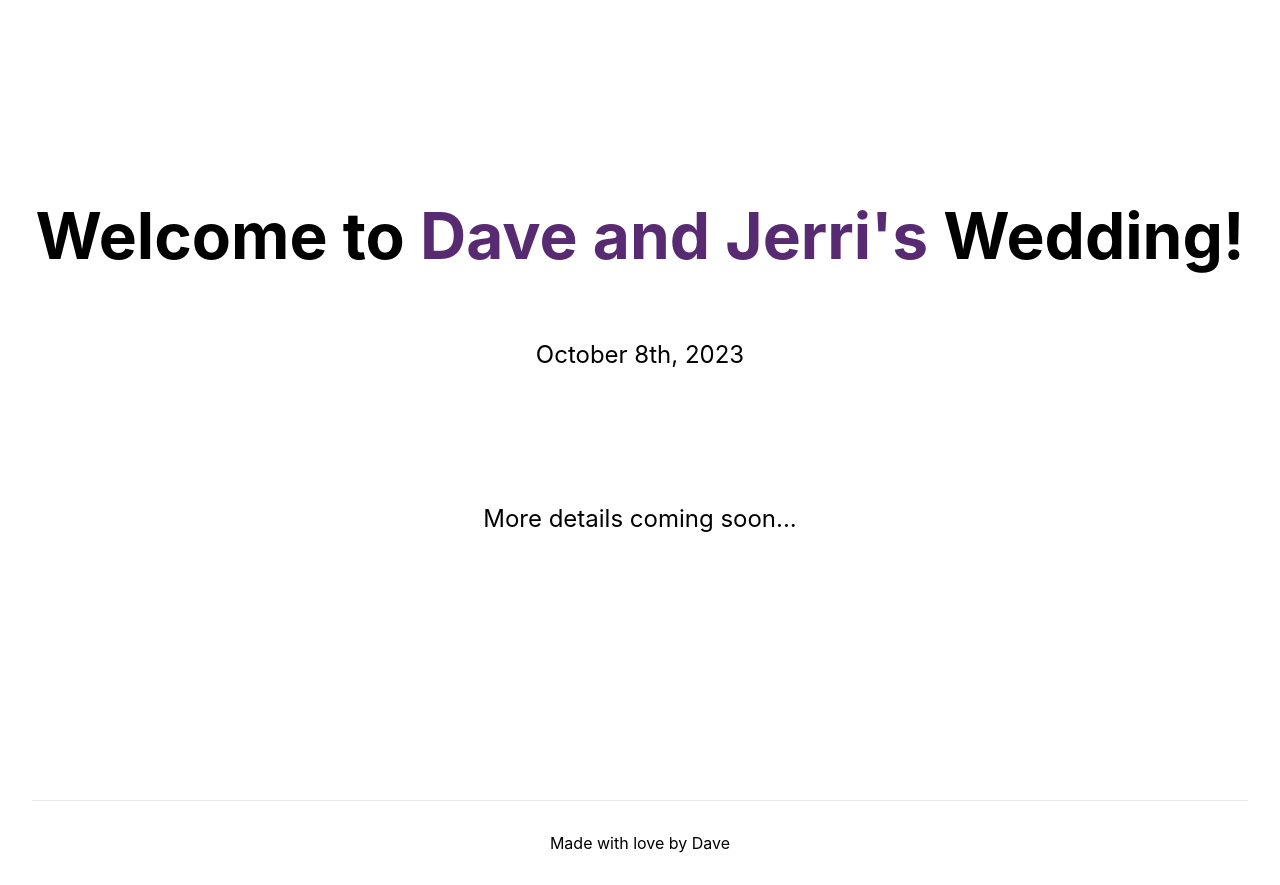
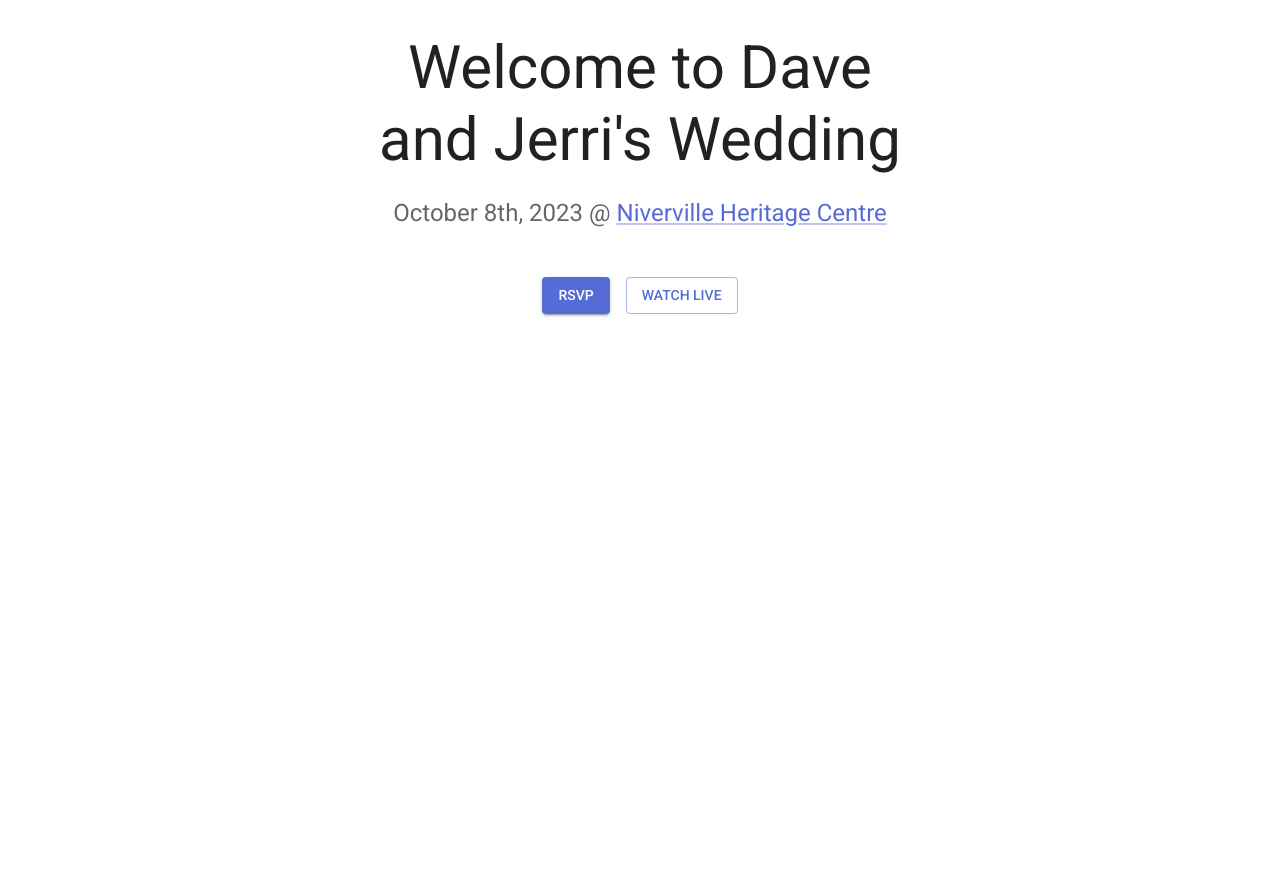
Before and after one commit to daverich204/daveandjerri.ca, a Next.js app: page / in a window 1280 px wide. After the commit the page ends 800 px from the top, so only its background shows below. Built offline with nearby package versions, Linux system fonts and the light colour scheme.

Commit message:
adding material ui and experimenting with theme
adding mui, testing out some new components

```diff
--- /dev/null
+++ b/config/createEmotionCache.tsx
@@ -0,0 +1,5 @@
+import createCache from '@emotion/cache';
+
+export default function createEmotionCache() {
+  return createCache({ key: 'css', prepend: true });
+}
--- /dev/null
+++ b/config/theme.tsx
@@ -0,0 +1,18 @@
+import { createTheme } from '@mui/material/styles';
+import { red } from '@mui/material/colors';
+
+// Create a theme instance.
+const theme = createTheme({
+  palette: {
+    primary: {
+      main: '#556cd6',
+    },
+    secondary: {
+      main: '#19857b',
+    },
+    error: {
+      main: red.A400,
+    },
+  },
+});
+export default theme;
--- a/package.json
+++ b/package.json
@@ -9,6 +9,11 @@
     "lint": "next lint"
   },
   "dependencies": {
+    "@emotion/react": "^11.10.5",
+    "@emotion/styled": "^11.10.5",
+    "@mui/icons-material": "^5.10.16",
+    "@mui/material": "^5.10.17",
+    "@next/font": "^13.0.6",
     "@types/node": "18.11.11",
     "@types/react": "18.0.26",
     "@types/react-dom": "18.0.9",
--- a/pages/_app.tsx
+++ b/pages/_app.tsx
@@ -1,6 +1,32 @@
-import '../styles/globals.css'
-import type { AppProps } from 'next/app'
+import * as React from 'react';
+import Head from 'next/head';
+import { AppProps } from 'next/app';
+import { ThemeProvider } from '@mui/material/styles';
+import CssBaseline from '@mui/material/CssBaseline';
+import { CacheProvider, EmotionCache } from '@emotion/react';
+import theme from '../src/theme';
+import createEmotionCache from '../src/createEmotionCache';
+// import '../styles/globals.css';
 
-export default function App({ Component, pageProps }: AppProps) {
-  return <Component {...pageProps} />
+// Client-side cache, shared for the whole session of the user in the browser.
+const clientSideEmotionCache = createEmotionCache();
+
+interface MyAppProps extends AppProps {
+  emotionCache?: EmotionCache;
 }
+
+export default function App(props: MyAppProps) {
+  const { Component, emotionCache = clientSideEmotionCache, pageProps } = props;
+  return (
+    <CacheProvider value={emotionCache}>
+      <Head>
+        <meta name="viewport" content="initial-scale=1, width=device-width" />
+      </Head>
+      <ThemeProvider theme={theme}>
+        {/* CssBaseline kickstart an elegant, consistent, and simple baseline to build upon. */}
+        <CssBaseline />
+        <Component {...pageProps} />
+      </ThemeProvider>
+    </CacheProvider>
+  );
+}
--- a/pages/index.tsx
+++ b/pages/index.tsx
@@ -1,37 +1,51 @@
-import Head from 'next/head'
-import Link from 'next/link'
-import styles from '../styles/Home.module.css'
+import * as React from 'react';
+import Container from '@mui/material/Container';
+import Typography from '@mui/material/Typography';
+import Box from '@mui/material/Box';
+import Button from '@mui/material/Button';
+import Stack from '@mui/material/Stack';
+
+import Link from '../src/Link';
 
 export default function Home() {
   return (
-    <div className={styles.container}>
-      <Head>
-        <title>DaveAndJerri.ca</title>
-        <meta name="description" content="Dave and Jerri" />
-        <link rel="icon" href="/favicon.ico" />
-      </Head>
+    <Container maxWidth="lg">
+      <Box
+        sx={{
+          my: 4,
+          display: 'flex',
+          flexDirection: 'column',
+          justifyContent: 'center',
+          alignItems: 'center',
+        }}
+      >
+        <Container maxWidth="sm">
+          <Typography
+            component="h1"
+            variant="h2"
+            align="center"
+            color="text.primary"
+            gutterBottom
+          >
+            Welcome to Dave and Jerri's Wedding
+          </Typography>
+          <Typography variant="h5" align="center" color="text.secondary" paragraph>
+            October 8th, 2023 @ <Link href={"https://nivervilleeventcentre.com/"} target={"_blank"}>Niverville Heritage Centre</Link>
+          </Typography>
+          <Stack
+            sx={{ pt: 4 }}
+            direction="row"
+            spacing={2}
+            justifyContent="center"
+          >
+            <Link href="/rsvp">
+              <Button variant="contained">RSVP</Button>
+            </Link>
 
-      <main className={styles.main}>
-        <h1 className={styles.title}>
-          Welcome to <Link href={'/'}>Dave and Jerri&apos;s</Link> Wedding!
-        </h1>
-        <p className={styles.description}>
-          October 8th, 2023
-        </p>
-        <p className={styles.description}>
-          More details coming soon...
-        </p>
-      </main>
-
-      <footer className={styles.footer}>
-        <a
-          href="https://daverichardson.ca"
-          target="_blank"
-          rel="noopener noreferrer"
-        >
-          Made with love by{' '}Dave
-        </a>
-      </footer>
-    </div>
-  )
+            <Button variant="outlined">Watch Live</Button>
+          </Stack>
+        </Container>
+      </Box>
+    </Container>
+  );
 }
--- /dev/null
+++ b/src/Link.tsx
@@ -0,0 +1,123 @@
+import * as React from 'react';
+import clsx from 'clsx';
+import { useRouter } from 'next/router';
+import NextLink, { LinkProps as NextLinkProps } from 'next/link';
+import MuiLink, { LinkProps as MuiLinkProps } from '@mui/material/Link';
+import { styled } from '@mui/material/styles';
+
+// Add support for the sx prop for consistency with the other branches.
+const Anchor = styled('a')({});
+
+interface NextLinkComposedProps
+  extends Omit<React.AnchorHTMLAttributes<HTMLAnchorElement>, 'href'>,
+    Omit<NextLinkProps, 'href' | 'as' | 'passHref' | 'onMouseEnter' | 'onClick' | 'onTouchStart'> {
+  to: NextLinkProps['href'];
+  linkAs?: NextLinkProps['as'];
+}
+
+export const NextLinkComposed = React.forwardRef<HTMLAnchorElement, NextLinkComposedProps>(
+  function NextLinkComposed(props, ref) {
+    const {
+      to,
+      linkAs,
+      replace,
+      scroll,
+      shallow,
+      prefetch,
+      legacyBehavior = true,
+      locale,
+      ...other
+    } = props;
+
+    return (
+      <NextLink
+        href={to}
+        prefetch={prefetch}
+        as={linkAs}
+        replace={replace}
+        scroll={scroll}
+        shallow={shallow}
+        passHref
+        locale={locale}
+        legacyBehavior={legacyBehavior}
+      >
+        <Anchor ref={ref} {...other} />
+      </NextLink>
+    );
+  },
+);
+
+export type LinkProps = {
+  activeClassName?: string;
+  as?: NextLinkProps['as'];
+  href: NextLinkProps['href'];
+  linkAs?: NextLinkProps['as']; // Useful when the as prop is shallow by styled().
+  noLinkStyle?: boolean;
+} & Omit<NextLinkComposedProps, 'to' | 'linkAs' | 'href'> &
+  Omit<MuiLinkProps, 'href'>;
+
+// A styled version of the Next.js Link component:
+// https://nextjs.org/docs/api-reference/next/link
+const Link = React.forwardRef<HTMLAnchorElement, LinkProps>(function Link(props, ref) {
+  const {
+    activeClassName = 'active',
+    as,
+    className: classNameProps,
+    href,
+    legacyBehavior,
+    linkAs: linkAsProp,
+    locale,
+    noLinkStyle,
+    prefetch,
+    replace,
+    role, // Link don't have roles.
+    scroll,
+    shallow,
+    ...other
+  } = props;
+
+  const router = useRouter();
+  const pathname = typeof href === 'string' ? href : href.pathname;
+  const className = clsx(classNameProps, {
+    [activeClassName]: router.pathname === pathname && activeClassName,
+  });
+
+  const isExternal =
+    typeof href === 'string' && (href.indexOf('http') === 0 || href.indexOf('mailto:') === 0);
+
+  if (isExternal) {
+    if (noLinkStyle) {
+      return <Anchor className={className} href={href} ref={ref} {...other} />;
+    }
+
+    return <MuiLink className={className} href={href} ref={ref} {...other} />;
+  }
+
+  const linkAs = linkAsProp || as;
+  const nextjsProps = {
+    to: href,
+    linkAs,
+    replace,
+    scroll,
+    shallow,
+    prefetch,
+    legacyBehavior,
+    locale,
+  };
+
+  if (noLinkStyle) {
+    return <NextLinkComposed className={className} ref={ref} {...nextjsProps} {...other} />;
+  }
+
+  return (
+    <MuiLink
+      component={NextLinkComposed}
+      className={className}
+      ref={ref}
+      {...nextjsProps}
+      {...other}
+    />
+  );
+});
+
+export default Link;
--- /dev/null
+++ b/src/createEmotionCache.ts
@@ -0,0 +1,19 @@
+import createCache from '@emotion/cache';
+
+const isBrowser = typeof document !== 'undefined';
+
+// On the client side, Create a meta tag at the top of the <head> and set it as insertionPoint.
+// This assures that MUI styles are loaded first.
+// It allows developers to easily override MUI styles with other styling solutions, like CSS modules.
+export default function createEmotionCache() {
+  let insertionPoint;
+
+  if (isBrowser) {
+    const emotionInsertionPoint = document.querySelector<HTMLMetaElement>(
+      'meta[name="emotion-insertion-point"]',
+    );
+    insertionPoint = emotionInsertionPoint ?? undefined;
+  }
+
+  return createCache({ key: 'mui-style', insertionPoint });
+}
--- /dev/null
+++ b/src/theme.ts
@@ -0,0 +1,30 @@
+import { Roboto } from '@next/font/google';
+import { createTheme } from '@mui/material/styles';
+import { red } from '@mui/material/colors';
+
+export const roboto = Roboto({
+  weight: ['400', '500', '700'],
+  subsets: ['latin'],
+  display: 'swap',
+  fallback: ['Helvetica', 'Arial', 'sans-serif'],
+});
+
+// Create a theme instance.
+const theme = createTheme({
+  palette: {
+    primary: {
+      main: '#556cd6',
+    },
+    secondary: {
+      main: '#19857b',
+    },
+    error: {
+      main: red.A400,
+    },
+  },
+  typography: {
+    fontFamily: roboto.style.fontFamily,
+  },
+});
+
+export default theme;
--- a/tsconfig.json
+++ b/tsconfig.json
@@ -13,6 +13,7 @@
     "resolveJsonModule": true,
     "isolatedModules": true,
     "jsx": "preserve",
+    "jsxImportSource": "@emotion/react",
     "incremental": true
   },
   "include": ["next-env.d.ts", "**/*.ts", "**/*.tsx"],
```
Also changed, not shown: pages/rsvp.tsx (added, +34 -0 lines), src/Copyright.tsx (added, +15 -0 lines), src/ProTip.tsx (added, +22 -0 lines), 1 other file (tests, documents, lock files or other folders).
